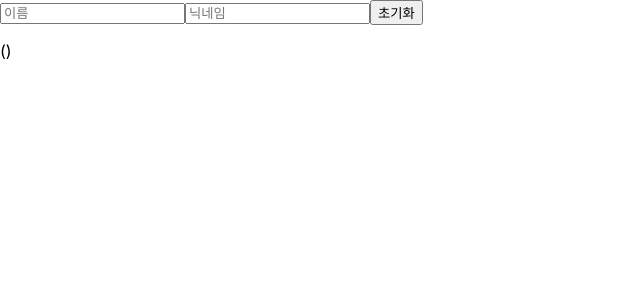
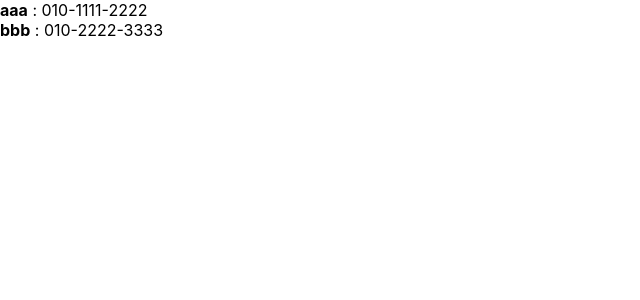
Before and after one commit to mi-naLee/Daily-Study-React, a React (Create React App) app: page / in a window 1280 px wide. Shown: the top 300 px of the page, without its empty margins (0-640 px from the left). Built offline with nearby package versions, Linux system fonts and the light colour scheme.

Commit message:
-- map function

```diff
--- a/src/App.js
+++ b/src/App.js
@@ -4,11 +4,11 @@
     @order : 2
 */
 import React from "react";
-import InputTest from "./InputTest";
+import Arrays from "./Week1/Arrays";
 
 function App() {
   return (
-    <InputTest />
+    <Arrays />
   );
 }
 
--- /dev/null
+++ b/src/Week1/Arrays.js
@@ -0,0 +1,33 @@
+import React from "react";
+
+function User({user}){
+    return (
+        <>
+            <b>{user.name}</b> : {user.phone}
+            <br />
+        </>
+    );
+}
+
+function Arrays() {
+    const users = [
+        {   id : 1,
+            name : 'aaa',
+            phone : '010-1111-2222'
+        },
+        {   id : 2,
+            name : 'bbb',
+            phone : '010-2222-3333'
+        }
+    ]
+
+    return (
+        <div>
+            {users.map(user =>(
+                <User user={user} key={user.id} />
+            ))}
+        </div>
+    );
+}
+
+export default Arrays;
```
Also changed, not shown: src/Week1/Hello.js (renamed from src/Hello.js), src/Week1/InputTest.js (renamed from src/InputTest.js), src/Week1/Wrapper.js (renamed from src/Wrapper.js).
